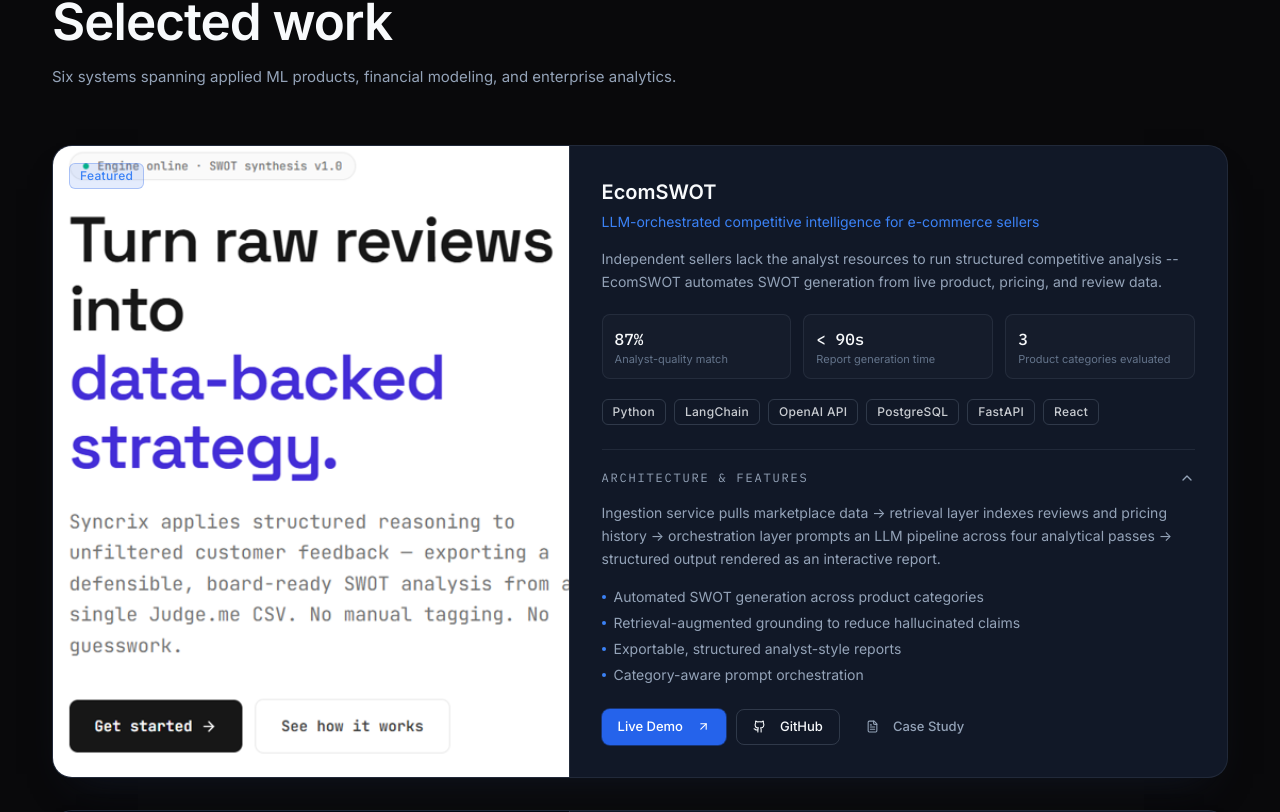
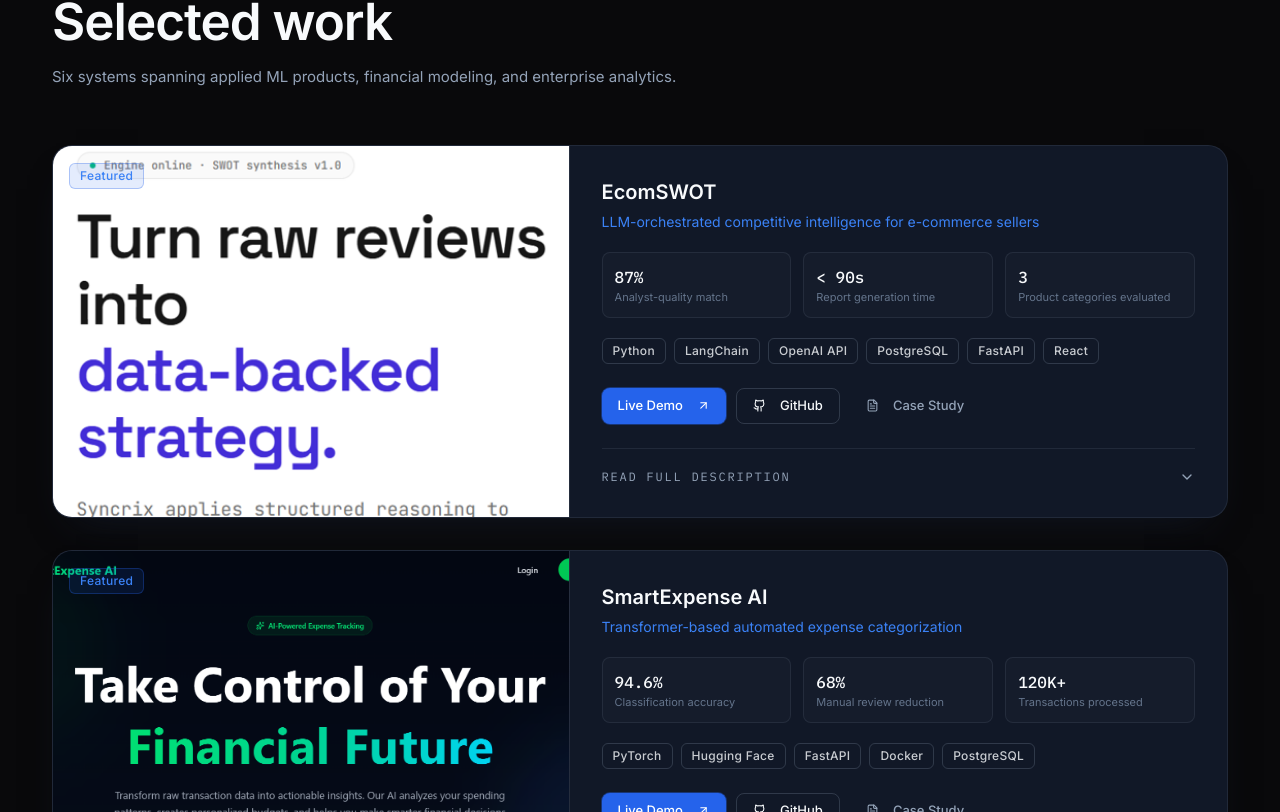
Before and after one commit to Mehtab23455/portfolio, a Next.js app: page / in a window 1280 px wide. Shown: the part 5268-6080 px from the top of the page. Built offline with nearby package versions, Linux system fonts and the light colour scheme.

Commit message:
Update projects.tsx

```diff
--- a/components/projects.tsx
+++ b/components/projects.tsx
@@ -12,7 +12,8 @@
 import { cn } from "@/lib/utils";
 
 function ProjectCard({ project, index }: { project: Project; index: number }) {
-  const [open, setOpen] = useState(index === 0);
+  // Set all to false by default for a compact, scannable layout
+  const [open, setOpen] = useState(false);
 
   return (
     <Card className="overflow-hidden">
@@ -46,12 +47,11 @@
         </div>
 
         {/* Right Side: Information Data Block */}
-        <div className="p-7 md:p-8">
+        <div className="p-7 md:p-8 flex flex-col">
           <h3 className="text-xl font-semibold text-foreground">{project.name}</h3>
           <p className="mt-1.5 text-sm text-accent-soft">{project.tagline}</p>
 
-          <p className="mt-4 text-sm leading-relaxed text-muted">{project.problem}</p>
-
+          {/* Key Metrics */}
           <div className="mt-5 grid grid-cols-3 gap-3">
             {project.metrics.map((m) => (
               <div key={m.label} className="rounded-lg border border-border bg-white/[0.02] p-3">
@@ -63,6 +63,7 @@
             ))}
           </div>
 
+          {/* Tech Stack */}
           <div className="mt-5 flex flex-wrap gap-2">
             {project.stack.map((s) => (
               <Badge key={s} variant="outline">
@@ -71,34 +72,7 @@
             ))}
           </div>
 
-          <button
-            onClick={() => setOpen((v) => !v)}
-            aria-expanded={open}
-            className="mt-6 flex w-full items-center justify-between border-t border-border pt-5 text-left text-sm text-muted hover:text-foreground transition-colors"
-          >
-            <span className="font-mono text-xs uppercase tracking-[0.15em]">
-              Architecture & features
-            </span>
-            <ChevronDown
-              size={16}
-              className={cn("transition-transform duration-300", open && "rotate-180")}
-            />
-          </button>
-
-          {open && (
-            <div className="mt-4 space-y-4">
-              <p className="text-sm leading-relaxed text-muted">{project.architecture}</p>
-              <ul className="space-y-1.5">
-                {project.features.map((f) => (
-                  <li key={f} className="flex items-start gap-2 text-sm text-muted">
-                    <span className="mt-2 h-1 w-1 shrink-0 rounded-full bg-accent-soft" />
-                    {f}
-                  </li>
-                ))}
-              </ul>
-            </div>
-          )}
-
+          {/* Action Buttons (Moved up so they are always visible) */}
           <div className="mt-6 flex flex-wrap gap-2.5">
             {project.demoUrl && (
               <Button size="sm" asChild>
@@ -122,6 +96,54 @@
               </Button>
             )}
           </div>
+
+          {/* Expandable Details Toggle */}
+          <button
+            onClick={() => setOpen((v) => !v)}
+            aria-expanded={open}
+            className="mt-6 flex w-full items-center justify-between border-t border-border pt-5 text-left text-sm text-muted hover:text-foreground transition-colors"
+          >
+            <span className="font-mono text-xs uppercase tracking-[0.15em]">
+              {open ? "Hide project details" : "Read full description"}
+            </span>
+            <ChevronDown
+              size={16}
+              className={cn("transition-transform duration-300", open && "rotate-180")}
+            />
+          </button>
+
+          {/* Expanded Content */}
+          {open && (
+            <div className="mt-5 space-y-6 animate-in fade-in slide-in-from-top-2 duration-300">
+              <div>
+                <h4 className="mb-2 font-mono text-xs uppercase tracking-[0.15em] text-muted-foreground">
+                  The Problem
+                </h4>
+                <p className="text-sm leading-relaxed text-muted">{project.problem}</p>
+              </div>
+
+              <div>
+                <h4 className="mb-2 font-mono text-xs uppercase tracking-[0.15em] text-muted-foreground">
+                  Architecture
+                </h4>
+                <p className="text-sm leading-relaxed text-muted">{project.architecture}</p>
+              </div>
+
+              <div>
+                <h4 className="mb-2 font-mono text-xs uppercase tracking-[0.15em] text-muted-foreground">
+                  Key Features
+                </h4>
+                <ul className="space-y-1.5">
+                  {project.features.map((f) => (
+                    <li key={f} className="flex items-start gap-2 text-sm text-muted">
+                      <span className="mt-2 h-1 w-1 shrink-0 rounded-full bg-accent-soft" />
+                      {f}
+                    </li>
+                  ))}
+                </ul>
+              </div>
+            </div>
+          )}
         </div>
       </div>
     </Card>
```
